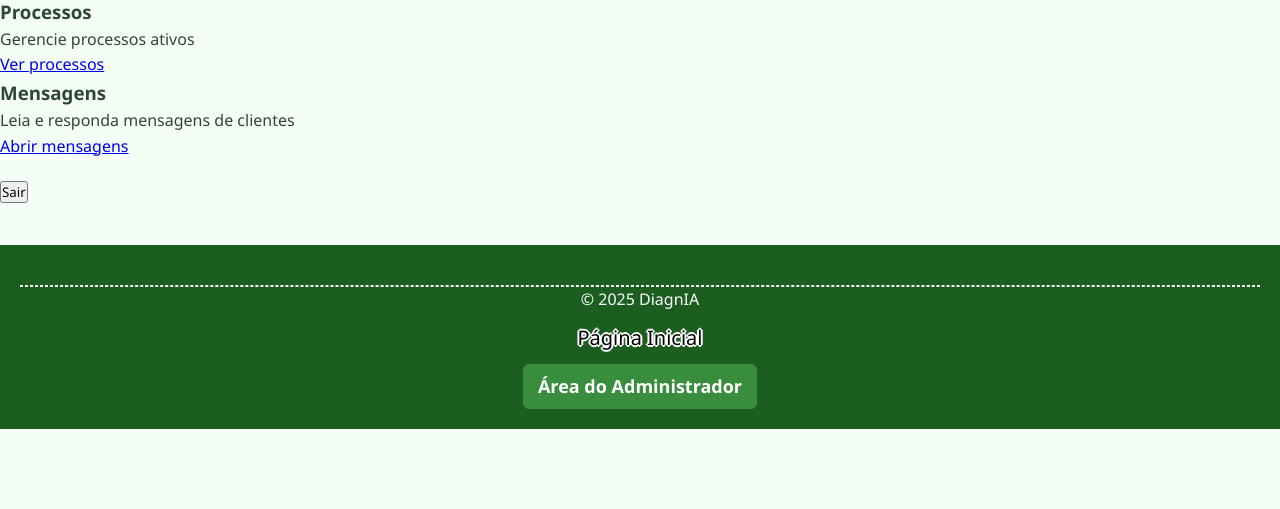
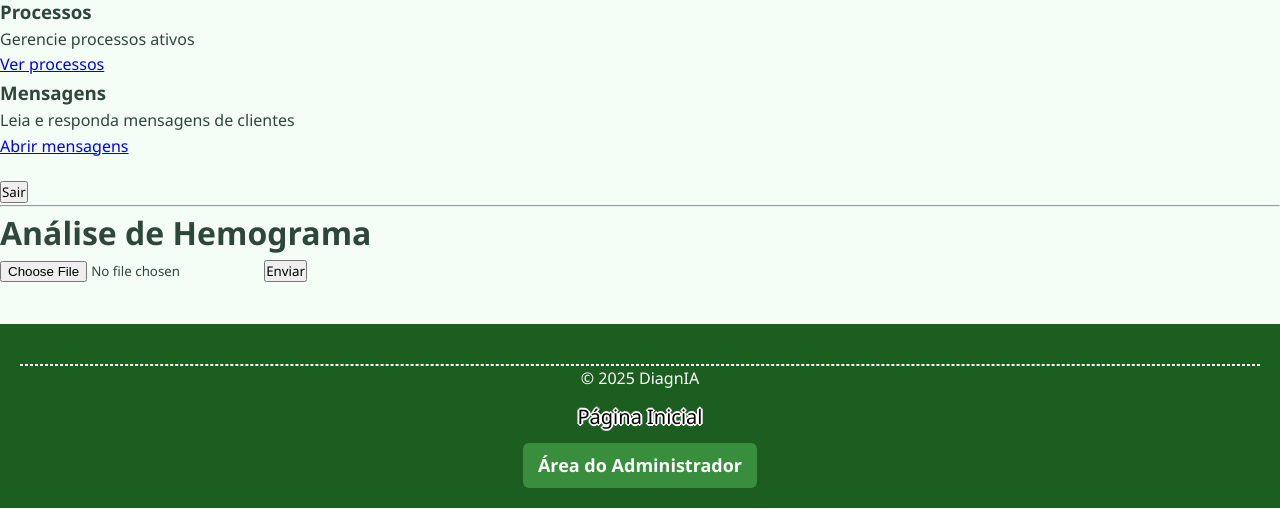
Before and after one commit to BrunoReis136/diagnia, a Flask app: page /dashboard in a window 1280 px wide. Shown: the part 291-800 px from the top of the page. Run offline with Flask 3, Linux system fonts and the light colour scheme; the visitor is signed in with stand-in values (Sample User, id 1).

Commit message:
Update dashboard.html

```diff
--- a/templates/dashboard.html
+++ b/templates/dashboard.html
@@ -41,4 +41,22 @@
         <button type="submit">Sair</button>
     </form>
 </div>
+
+<hr>
+
+<div class="container">
+    <h1>Análise de Hemograma</h1>
+    <form method="post" enctype="multipart/form-data">
+      <input type="file" name="file" accept="application/pdf" required>
+      <button type="submit">Enviar</button>
+    </form>
+
+    {% if result %}
+    <div class="result">
+      <h2>Resultado da análise:</h2>
+      <p>{{ result }}</p>
+    </div>
+    {% endif %}
+  </div>
+
 {% endblock %}
```
